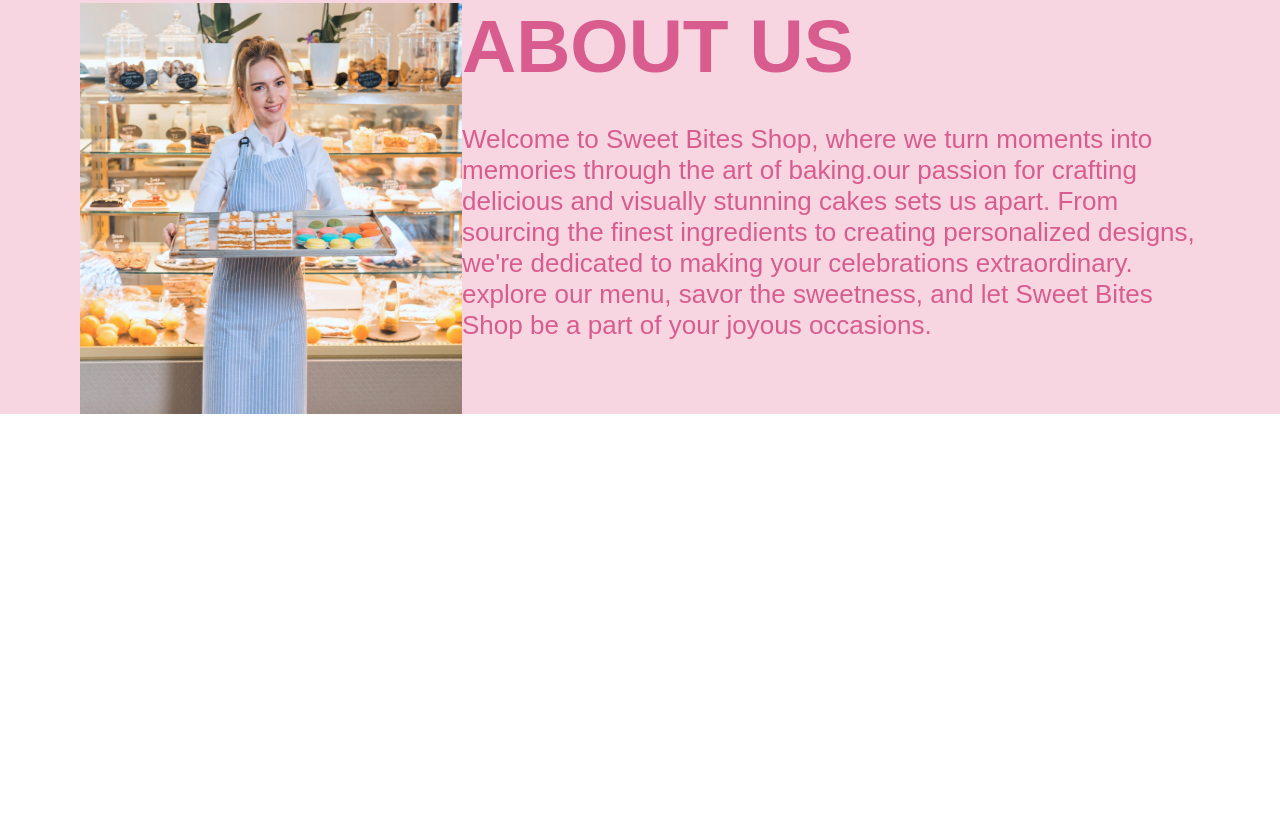
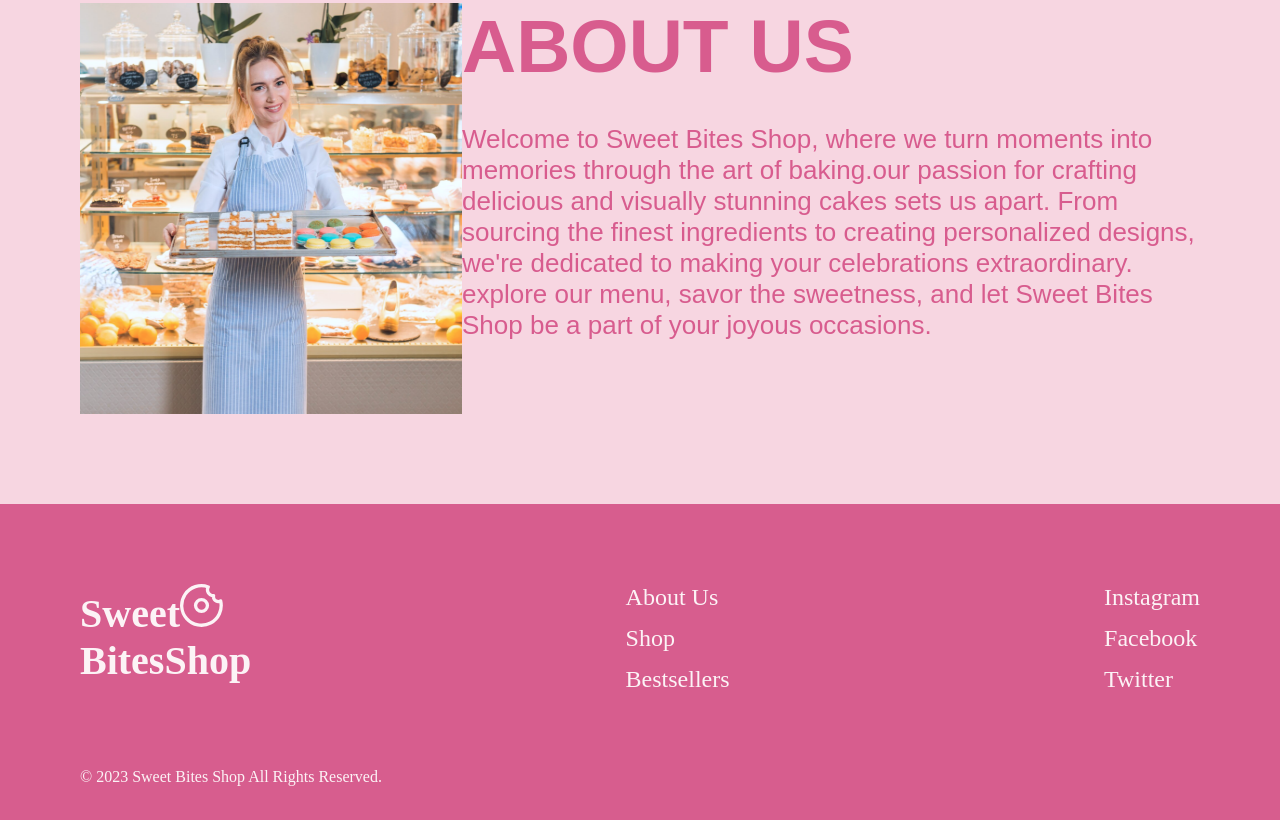
Before and after one commit to ILLIA1991/SweetBitesShop, a React app in the folder frontend/: page / in a window 1280 px wide. Shown: the part 1935-2755 px from the top of the page. Before the commit the page ends 2349 px from the top, so only its background shows below. Built offline with nearby package versions, Linux system fonts and the light colour scheme; a web font is replaced by a local one.

Commit message:
all footer

```diff
--- a/frontend/src/components/About/About.styled.js
+++ b/frontend/src/components/About/About.styled.js
@@ -5,6 +5,7 @@
   padding-top: 90px;
   padding-left: 80px;
   padding-right: 80px;
+  padding-bottom: 90px;
   background-color: ${colors.pimkLight};
 `;
 export const WrapImg = styled.div``;
--- a/frontend/src/components/App/App.js
+++ b/frontend/src/components/App/App.js
@@ -2,6 +2,7 @@
 import { Hero } from "../Hero/Hero";
 import { Donuts } from "../Donuts/Donuts";
 import { About } from "../About/About";
+import { Footer } from "../Footer/Footer";
 import "./App.css";
 
 export const App = () => {
@@ -11,6 +12,7 @@
       <Hero />
       <Donuts />
       <About />
+      <Footer />
     </>
   );
 };
--- /dev/null
+++ b/frontend/src/components/Footer/Footer.jsx
@@ -0,0 +1,57 @@
+import React from "react";
+import {
+  Wraper,
+  WraperItems,
+  Logo,
+  Span,
+  Link,
+  WraperList,
+  Items,
+  WrapCopy,
+  SpanCopyRight,
+} from "./Footer.styled";
+import sprite from "../../img/symbol-defs.svg";
+
+export const Footer = () => {
+  return (
+    <Wraper>
+      <WraperItems>
+        <Logo>
+          Sweet
+          <svg width="43" height="43">
+            <use href={sprite + `#icon-logo`}></use>
+          </svg>
+          <br />
+          <Span>BitesShop</Span>
+        </Logo>
+        <WraperList>
+          <Items>
+            <Link href="#">About us</Link>
+          </Items>
+          <Items>
+            <Link href="#">Shop</Link>
+          </Items>
+          <Items>
+            <Link href="#">Bestsellers</Link>
+          </Items>
+        </WraperList>
+        <WraperList>
+          <Items>
+            <Link href="#">Instagram</Link>
+          </Items>
+          <Items>
+            <Link href="#">Facebook</Link>
+          </Items>
+          <Items>
+            <Link href="#">Twitter</Link>
+          </Items>
+        </WraperList>
+      </WraperItems>
+      <WrapCopy>
+        <SpanCopyRight>
+          &#169; 2023 Sweet Bites Shop All rights reserved.
+        </SpanCopyRight>
+      </WrapCopy>
+    </Wraper>
+  );
+};
--- /dev/null
+++ b/frontend/src/components/Footer/Footer.styled.js
@@ -0,0 +1,57 @@
+import styled from "@emotion/styled";
+import { mq, colors } from "../../utils";
+
+export const Wraper = styled.footer`
+  padding-left: 80px;
+  padding-right: 80px;
+  padding-top: 80px;
+  background-color: #d75d8e;
+`;
+
+export const WraperItems = styled.div`
+  display: flex;
+  justify-content: space-between;
+  align-items: flex-start;
+`;
+
+export const Logo = styled.a`
+  color: #fcf3f6;
+  font-family: Gabarito;
+  font-size: 40px;
+  font-style: normal;
+  font-weight: 600;
+  line-height: normal;
+  margin-bottom: 84px;
+`;
+export const WraperList = styled.ul`
+  display: flex;
+  flex-direction: column;
+  gap: 14px;
+`;
+
+export const Link = styled.a`
+  color: #fcf3f6;
+`;
+export const Items = styled.li`
+  font-family: Gabarito;
+  font-size: 24px;
+  font-style: normal;
+  font-weight: 400;
+  line-height: normal;
+  text-transform: capitalize;
+`;
+
+export const WrapCopy = styled.div`
+  display: flex;
+  padding-bottom: 34px;
+`;
+export const SpanCopyRight = styled.span`
+  color: #fcf3f6;
+  font-family: Gabarito;
+  font-size: 16px;
+  font-style: normal;
+  font-weight: 400;
+  line-height: normal;
+  text-transform: capitalize;
+`;
+export const Span = styled.span``;
--- a/frontend/src/index.css
+++ b/frontend/src/index.css
@@ -15,6 +15,9 @@
 button,
 a {
   cursor: pointer;
+}
+a {
+  text-decoration: none;
 }
 
 img {
```
